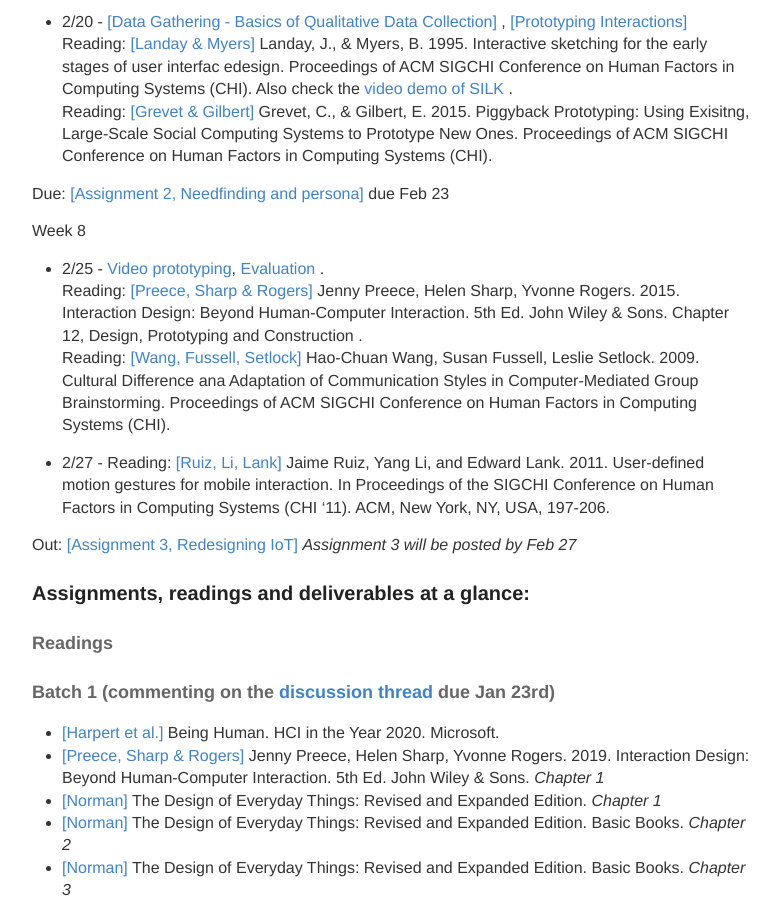
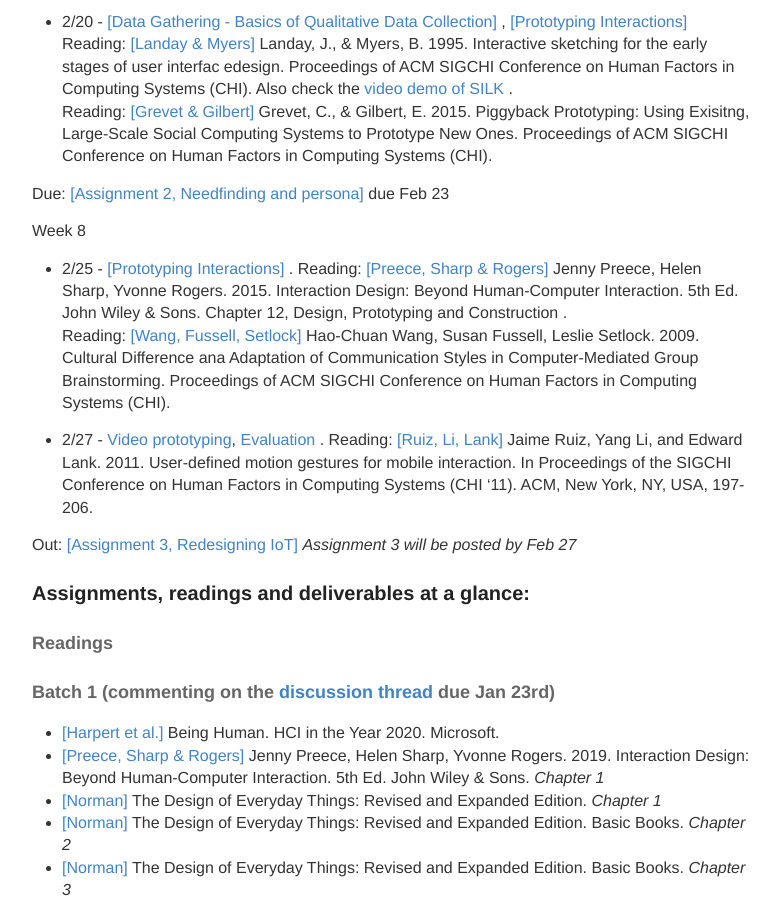
Before and after one commit to hciwang/hciwang.github.io, a Jekyll site: the page built from _posts/2020-1-5-lectures.md, in a window 1280 px wide and 900 px high, scrolled down 2360 px. Shown: the whole window, without its empty margins (248-1027 px from the left). Built offline with Jekyll 4.4.1, drawn with Linux system fonts in a browser that asks for light colours.

Commit message:
Update 2020-1-5-lectures.md

```diff
--- a/_posts/2020-1-5-lectures.md
+++ b/_posts/2020-1-5-lectures.md
@@ -82,11 +82,11 @@
 Due:  [[Assignment 2, Needfinding and persona]](https://canvas.ucdavis.edu/courses/413583/assignments/429555) due Feb 23
 
 Week 8
-- 2/25 - [Video prototyping](), [Evaluation]() .
+- 2/25 - [[Prototyping Interactions]](https://canvas.ucdavis.edu/courses/413583/files/folder/Lectures?preview=7915432)   .
 Reading: [[Preece, Sharp & Rogers]](http://www.id-book.com/) Jenny Preece, Helen Sharp, Yvonne Rogers. 2015. Interaction Design: Beyond Human-Computer Interaction. 5th Ed. John Wiley & Sons. Chapter 12, Design, Prototyping and Construction .
 Reading:  [[Wang, Fussell, Setlock]](http://www.cs.cornell.edu/~haochuan/manuscripts/WangFussellSetlock_CHI_09.pdf) Hao-Chuan Wang, Susan Fussell, Leslie Setlock. 2009. Cultural Difference ana Adaptation of Communication Styles in Computer-Mediated Group Brainstorming.  Proceedings of ACM SIGCHI Conference on Human Factors in Computing Systems (CHI).
 
-- 2/27 -
+- 2/27 -   [Video prototyping](https://canvas.ucdavis.edu/courses/413583/files/folder/Lectures?preview=7994261), [Evaluation](https://canvas.ucdavis.edu/courses/413583/files/folder/Lectures?preview=7994266) .
 Reading: [[Ruiz, Li, Lank]](https://canvas.ucdavis.edu/courses/413583/files/folder/Readings?preview=7957623) Jaime Ruiz, Yang Li, and Edward Lank. 2011. User-defined motion gestures for mobile interaction. In Proceedings of the SIGCHI Conference on Human Factors in Computing Systems (CHI '11). ACM, New York, NY, USA, 197-206.
 
 Out: [[Assignment 3, Redesigning IoT]]() *Assignment 3 will be posted by Feb 27*
```
